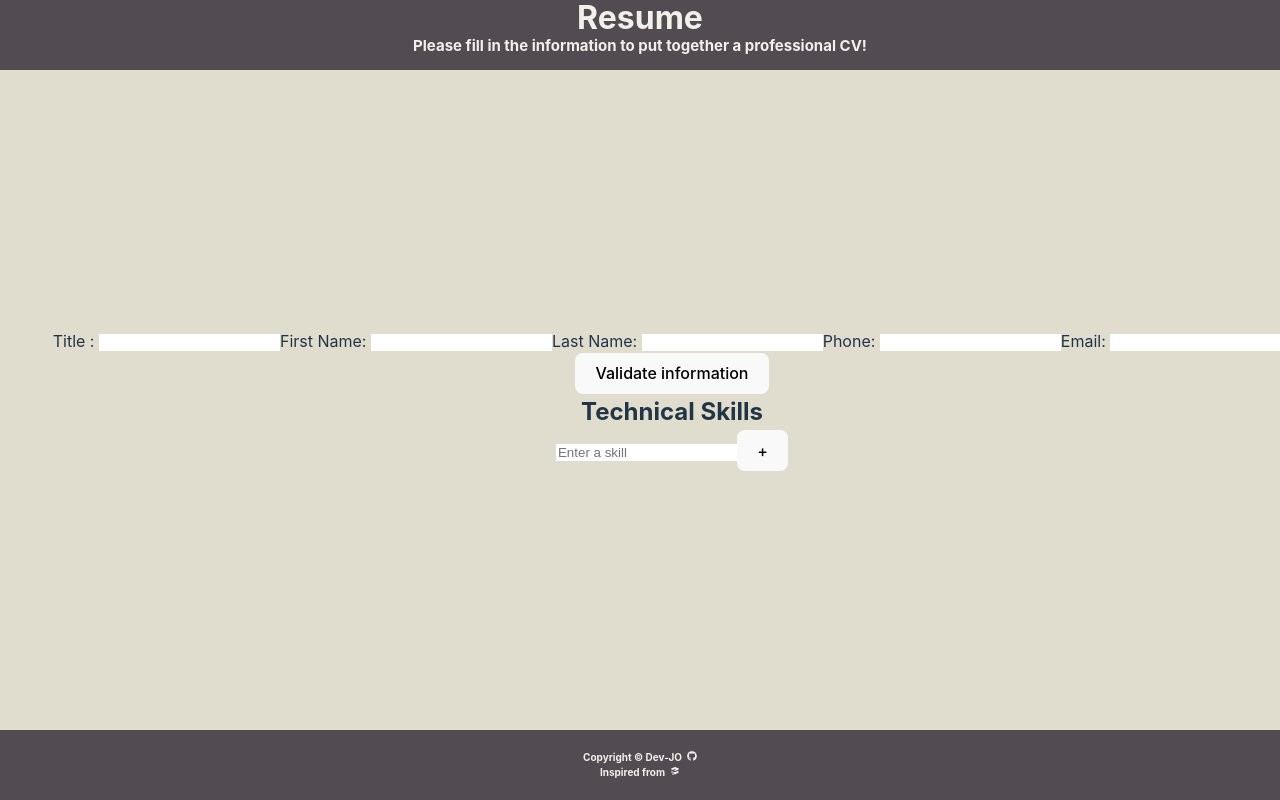
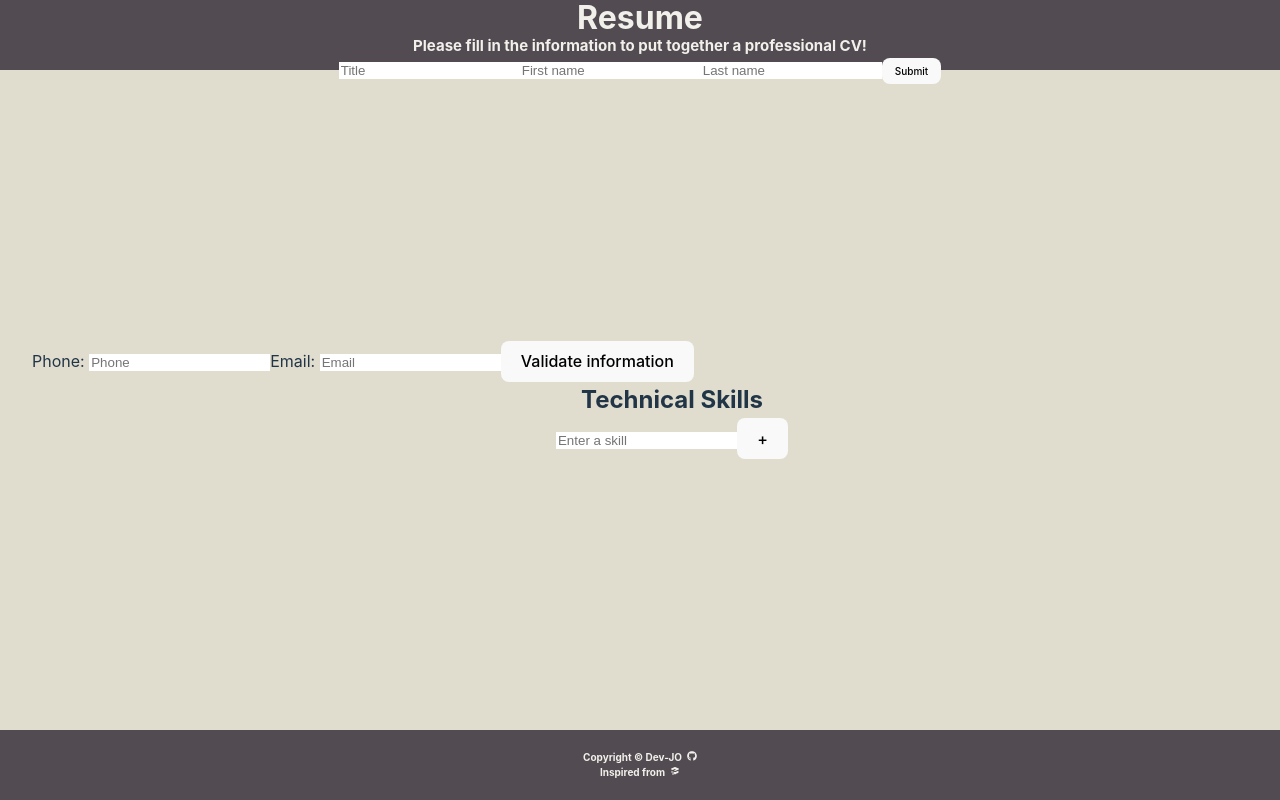
Before and after one commit to Dev-J0/cv-app, a React (Vite) app: page / in a window 1280 px wide. Shown: the top 800 px of the page. Built offline with nearby package versions, Linux system fonts and the light colour scheme.

Commit message:
Changing some stuff around, still have a lot of work to do

```diff
--- a/src/components/BasicInfo.jsx
+++ b/src/components/BasicInfo.jsx
@@ -1,25 +1,12 @@
-import { useState } from "react"
+import { useState } from "react";
 
 function BasicInfo() {
-    const [firstName, setFirstName] = useState('');
-    const [lastName, setLastName] = useState('');
+
   const [phoneNumber, setPhoneNumber] = useState('');
-    const [email, setEmail] = useState ('');
-    const [title, setTitle] = useState ('');
+  const [email, setEmail] = useState('');
   const [isRegistered, setIsRegistered] = useState(false);
 
-    const handleTitleChange = (event) => {
-        setTitle(event.target.value);
-    };
 
-
-    const handleFirstNameChange = (event) => {
-        setFirstName(event.target.value);
-    };
-
-    const handleLastNameChange = (event) => {
-        setLastName(event.target.value);
-    };
 
   const handlePhoneNumberChange = (event) => {
     setPhoneNumber(event.target.value);
@@ -39,54 +26,56 @@ function BasicInfo() {
   };
 
   const handleReset = () => {
-    setTitle('');
-    setEmail(''),
-    setFirstName('');
-    setLastName('');
+
+    setEmail('');
+
     setPhoneNumber('');
-   }
+  };
 
   return (
     <div className="Basic-Info">
       {isRegistered ? (
         <>
-            <p>Title : {title}</p>
-            <p>First Name : {firstName}</p>
-            <p>Last Name : {lastName}</p>
+
           <p>Phone : {phoneNumber}</p>
           <p>Email : {email}</p>
-            <button className="edit-button" onClick={handleEdit}>Edit</button>
-            <button className="reset-button" onClick={handleReset}>Reset</button>
+          <button className="edit-button" onClick={handleEdit}>
+            Edit
+          </button>
+          <button className="reset-button" onClick={handleReset}>
+            Reset
+          </button>
         </>
       ) : (
         <form onSubmit={handleSubmit}>
+
+
+
           <label>
-                    Title : <input type="text" value={title} onChange={handleTitleChange}
+            Phone:{" "}
+            <input
+              type="number"
+              placeholder="Phone"
+              value={phoneNumber}
+              onChange={handlePhoneNumberChange}
             />
           </label>
           <label>
-                    First Name: <input type="text" value={firstName} onChange={handleFirstNameChange}
+            Email:{" "}
+            <input
+              type="email"
+              placeholder="Email"
+              value={email}
+              onChange={handleEmailChange}
             />
           </label>
-                <label>
-                   Last Name: <input type="text" value={lastName} onChange={handleLastNameChange}
-                    />
-                </label>
-                <label>
-                   Phone: <input type="number" value={phoneNumber} onChange={handlePhoneNumberChange}
-                    />
-                </label>
-                <label>
-                    Email: <input type="email" value={email} onChange={handleEmailChange}
-                    />
-                </label>
-                <button className="submit-button" type="submit">Validate information</button>
-
+          <button className="submit-button" type="submit">
+            Validate information
+          </button>
         </form>
       )}
     </div>
-    )
+  );
 }
 
-
 export default BasicInfo;
--- a/src/components/ExperienceInfo.jsx
+++ b/src/components/ExperienceInfo.jsx
@@ -0,0 +1,2 @@
+// add projects too
+//languages
--- a/src/components/Header.jsx
+++ b/src/components/Header.jsx
@@ -1,14 +1,85 @@
-
-
+import{ useState } from "react";
 
 function Header() {
-    return (
-        <>
+  const [firstName, setFirstName] = useState("");
+  const [lastName, setLastName] = useState("");
+  const [title, setTitle] = useState("");
+  const [isRegistered, setIsRegistered] = useState(false);
+
+  const handleFirstNameChange = (event) => {
+    setFirstName(event.target.value);
+  };
+
+  const handleLastNameChange = (event) => {
+    setLastName(event.target.value);
+  };
+
+  const handleTitleChange = (event) => {
+    setTitle(event.target.value);
+  };
+
+  const handleSubmit = (event) => {
+    event.preventDefault();
+    setIsRegistered(true);
+  };
+
+  const handleEdit = () => {
+    setIsRegistered(false);
+  };
+
+  return (
+    <>
       <h1>Resume</h1>
-      <h2>Please fill in the information to put together a professional CV!</h2>
-        </>
-    )
+      <h2 className="header-h2">
+        Please fill in the information to put together a professional CV!
+      </h2>
+      <div className="name-info">
+        {!isRegistered ? (
+          <>
+            <label>
+
+              <input
+                type="text"
+                placeholder="Title"
+                value={title}
+                onChange={handleTitleChange}
+              />
+            </label>
+            <label>
+
+              <input
+                type="text"
+                placeholder="First name"
+                value={firstName}
+                onChange={handleFirstNameChange}
+              />
+            </label>
+            <label>
+
+              <input
+                type="text"
+                placeholder="Last name"
+                value={lastName}
+                onChange={handleLastNameChange}
+              />
+            </label>
+            <button className="submit-button" onClick={handleSubmit}>
+              Submit
+            </button>
+          </>
+        ) : (
+          <>
+            <p className="title"> {title}</p>
+            <p className="firstName"> {firstName}</p>
+            <p className="lastName"> {lastName}</p>
+            <button className="edit-button" onClick={handleEdit}>
+              Edit
+            </button>
+          </>
+        )}
+      </div>
+    </>
+  );
 }
 
-
 export default Header;
--- a/src/styles/style.css
+++ b/src/styles/style.css
@@ -59,8 +59,9 @@ body {
     .remove-button,
     .reset-button,
     .edit-button,
-    .plus-button
-     {
+    .plus-button,
+    .inspired,
+    .header-h2 {
       display: none;
     }
   }
```
Also changed, not shown: src/components/EducationInfo.jsx (+9 -0 lines). Lines whose indentation alone changed are shown as unchanged.
